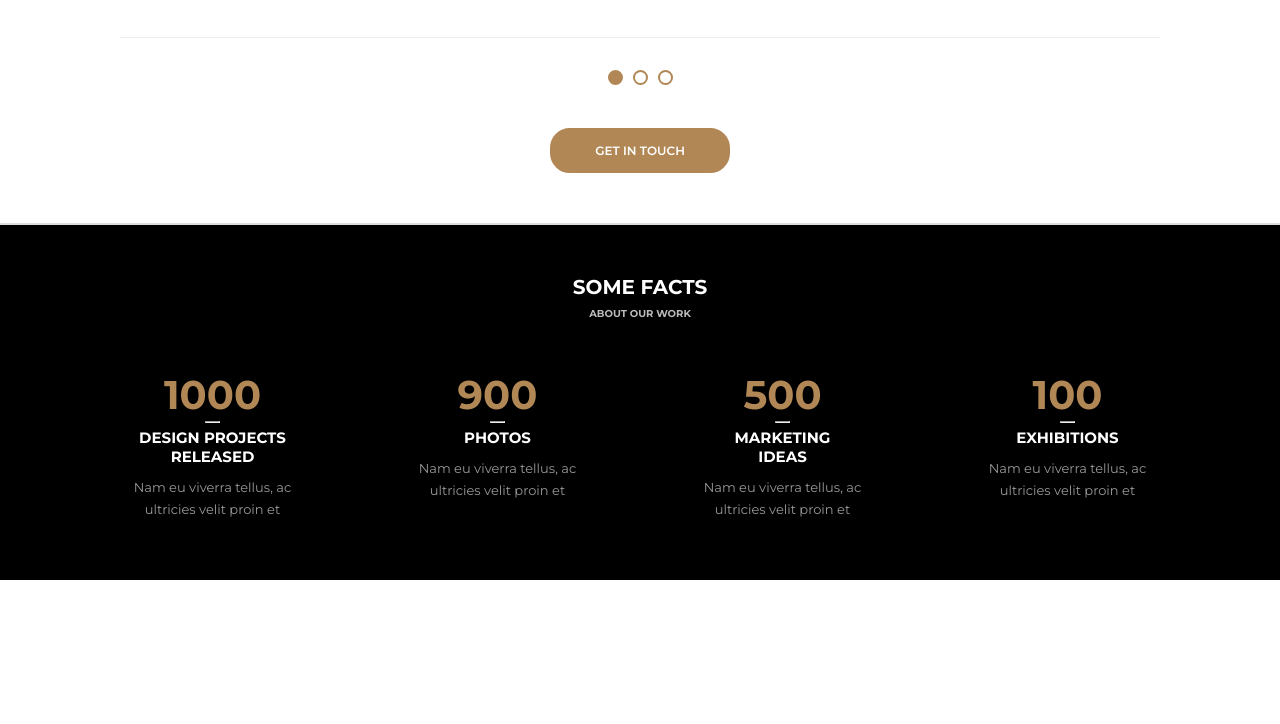
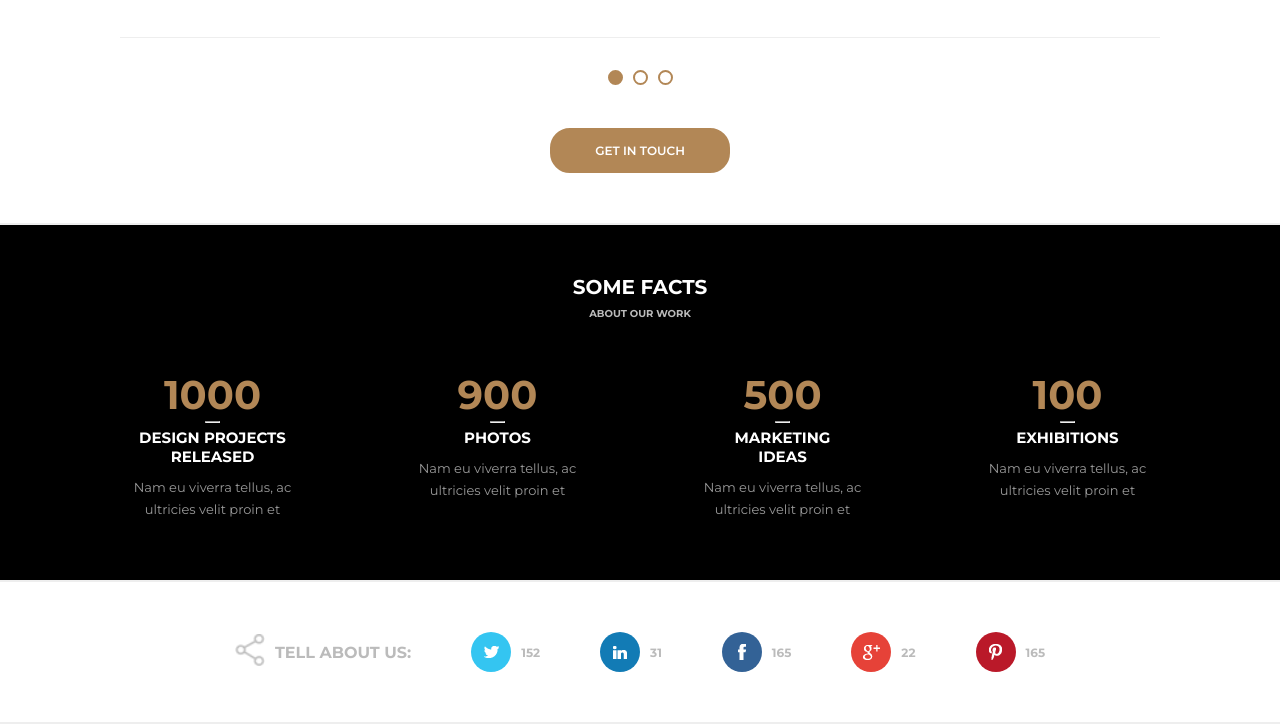
Before and after one commit to NyraTyto/b7web-awax-project, a plain HTML site: page index.html in a window 1280 px wide. Shown: the part 5021-5745 px from the top of the page. Before the commit the page ends 5601 px from the top, so only its background shows below. Drawn offline with Linux system fonts and the light colour scheme.

Commit message:
Social medias area

```diff
--- a/assets/css/styles.css
+++ b/assets/css/styles.css
@@ -229,8 +229,8 @@ header .container {
 }
 
 .default.white {
-  border-top: 2px solid #ddd;
-  border-bottom: 2px solid #ddd;
+  border-top: 2px solid #eee;
+  border-bottom: 2px solid #eee;
   background-color: #fff;
 }
 
@@ -812,3 +812,74 @@ header .container {
   line-height: 1.7;
   color: #999;
 }
+
+/*
+    Social medias section
+*/
+
+.social-medias {
+  display: flex;
+  justify-content: center;
+  align-items: center;
+  height: 100%;
+}
+
+.media {
+  display: flex;
+  align-items: center;
+  margin-right: 60px;
+}
+
+.media:last-child {
+  margin-right: 0;
+}
+
+.media:first-child img {
+  border-radius: 0;
+  margin: 0;
+}
+
+.share img {
+  width: 30px;
+}
+
+.media-icon {
+  display: flex;
+  justify-content: center;
+  align-items: center;
+  width: 40px;
+  height: 40px;
+  border-radius: 50%;
+}
+
+.twitter {
+  background-color: rgb(52, 197, 241);
+}
+
+.linkedin {
+  background-color: rgb(18, 123, 181);
+}
+
+.facebook {
+  background-color: rgb(51, 98, 150);
+}
+
+.google-plus {
+  background-color: rgb(230, 66, 56);
+}
+
+.pinterest {
+  background-color: rgb(186, 25, 41);
+}
+
+.media .title {
+  font-size: 16px;
+  cursor: default;
+}
+
+.media h5 {
+  margin-left: 10px;
+  font-size: 12px;
+  text-transform: uppercase;
+  color: #bbb;
+}
--- a/index.html
+++ b/index.html
@@ -760,6 +760,53 @@
         </div>
       </div>
     </section>
+
+    <!-- Social medias area -->
+    <section class="default white">
+      <div class="social-medias">
+        <div class="media">
+          <div class="share">
+            <img src="./assets/images/share.png" alt="Share">
+          </div>
+          <h5 class="title">Tell about us:</h5>
+        </div>
+
+        <div class="media">
+          <a href="" class="media-icon twitter">
+            <img src="./assets/images/twitter.png" alt="Twitter">
+          </a>
+          <h5>152</h5>
+        </div>
+
+        <div class="media">
+          <a href="" class="media-icon linkedin">
+            <img src="./assets/images/linkedin.png" alt="LinkedIn">
+          </a>
+          <h5>31</h5>
+        </div>
+
+        <div class="media">
+          <a href="" class="media-icon facebook">
+            <img src="./assets/images/facebook.png" alt="Facebook">
+          </a>
+          <h5>165</h5>
+        </div>
+
+        <div class="media">
+          <a href="" class="media-icon google-plus">
+            <img src="./assets/images/googleplus.png" alt="Google Plus">
+          </a>
+          <h5>22</h5>
+        </div>
+
+        <div class="media">
+          <a href="" class="media-icon pinterest">
+            <img src="./assets/images/pinterest.png" alt="Pinterest">
+          </a>
+          <h5>165</h5>
+        </div>
+      </div>
+    </section>
   </main>
 
   <footer></footer>
```
